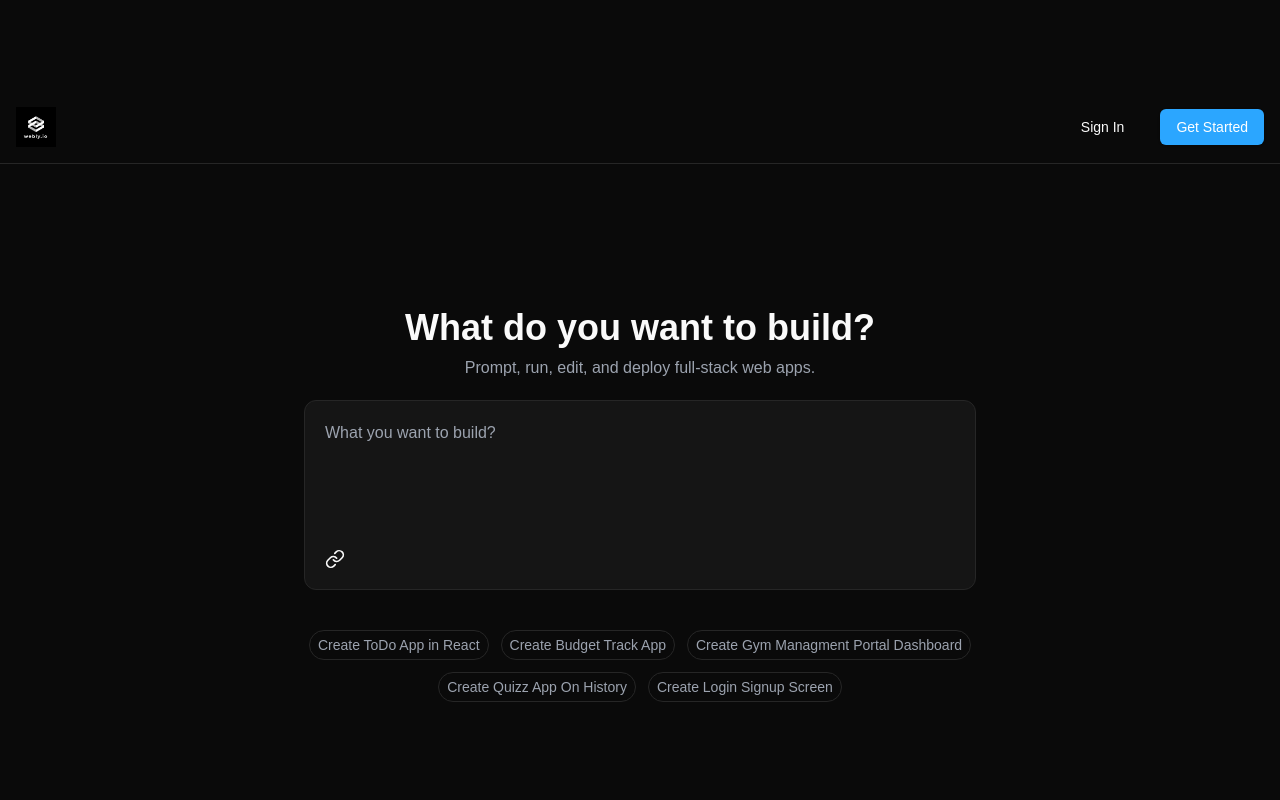
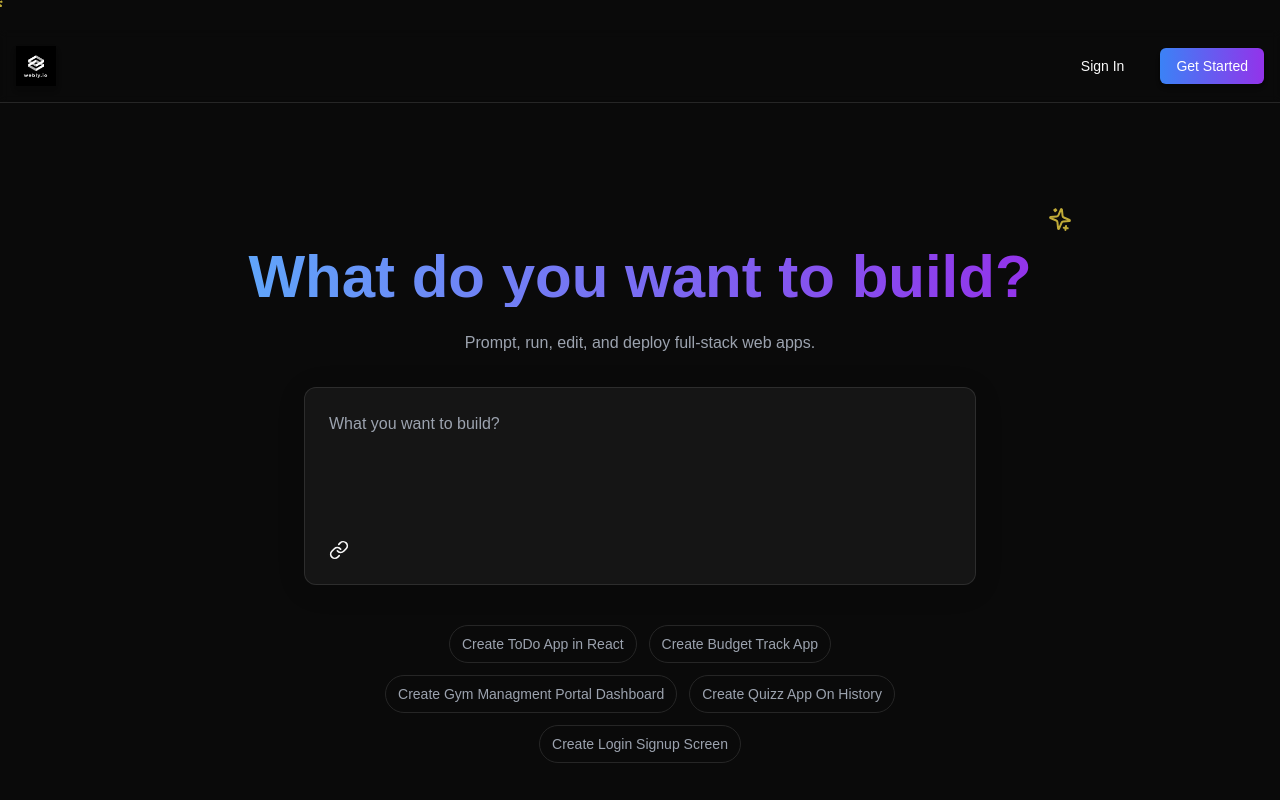
Before and after one commit to melo-maniac-29/webly.io, a Next.js app: page / in a window 1280 px wide. Built offline with nearby package versions, Linux system fonts and the light colour scheme; no server answers; sample sign-in values are in the browser's storage.

Commit message:
added little ui updations

```diff
--- a/components/custom/AppSideBar.jsx
+++ b/components/custom/AppSideBar.jsx
@@ -8,29 +8,55 @@ import {
 } from '@/components/ui/sidebar';
 import Image from 'next/image';
 import { Button } from '../ui/button';
-import { MessageCircleCodeIcon } from 'lucide-react';
+import { MessageCircleCodeIcon, Sparkles } from 'lucide-react';
 import WorkspaceHistory from './WorkspaceHistory';
 import SideBarFooter from './SideBarFooter';
+import { motion } from 'framer-motion';
+import Link from 'next/link';
 
 function AppSideBar() {
   return (
-
     <Sidebar>
       <SidebarHeader className="p-5">
-            <Image src={'/logo.png'} alt="logo" width={30} height={30} />
-            <Button className="mt-5"><MessageCircleCodeIcon /> Start New Chat</Button>
+        <div className="flex items-center gap-3">
+          <motion.div
+            whileHover={{ rotate: 10, scale: 1.1 }}
+            whileTap={{ scale: 0.9 }}
+          >
+            <Image src={'/logo.png'} alt="logo" width={30} height={30} className="drop-shadow-lg" />
+          </motion.div>
+          <motion.h2
+            className="font-bold text-xl bg-clip-text text-transparent bg-gradient-to-r from-blue-400 to-purple-600"
+            initial={{ opacity: 0 }}
+            animate={{ opacity: 1 }}
+            transition={{ delay: 0.2 }}
+          >
+            webly.io
+          </motion.h2>
+        </div>
+        <Link href="/">
+          <Button className="mt-5 w-full bg-gradient-to-r from-blue-500 to-purple-600 text-white shadow-md group">
+            <MessageCircleCodeIcon className="mr-2" />
+            Start New Chat
+            <motion.div
+              className="absolute -top-1 -right-1"
+              animate={{ rotate: 360 }}
+              transition={{ duration: 10, repeat: Infinity, ease: "linear" }}
+            >
+              <Sparkles size={14} className="text-yellow-300 opacity-75" />
+            </motion.div>
+          </Button>
+        </Link>
       </SidebarHeader>
-        <SidebarContent className="">
+      <SidebarContent className="scrollbar-thin scrollbar-thumb-gray-700 scrollbar-track-transparent">
         <SidebarGroup>
           <WorkspaceHistory />
         </SidebarGroup>
-          {/* <SidebarGroup /> */}
       </SidebarContent>
       <SidebarFooter>
-            <SideBarFooter></SideBarFooter>
+        <SideBarFooter />
       </SidebarFooter>
     </Sidebar>
-
   );
 }
 
--- a/components/custom/Header.jsx
+++ b/components/custom/Header.jsx
@@ -9,32 +9,39 @@ import { Download, Rocket } from 'lucide-react';
 import { useSidebar } from '../ui/sidebar';
 import { usePathname } from 'next/navigation';
 import { ActionContext } from '@/context/ActionContext';
+import { motion } from 'framer-motion';
 
 function Header() {
   const { userDetail, setUserDetail } = useContext(UserDetailContext);
   const { action, setAction } = useContext(ActionContext);
   const { toggleSidebar } = useSidebar();
   const pathname = usePathname();
-  const onActionBtn =(actn) => {
+
+  const onActionBtn = (actn) => {
     setAction({
       actionType: actn,
       timeStamp: Date.now()
     })
+  }
 
-  }
   return (
-    <div className="p-4 flex justify-between items-center border-b">
+    <motion.div
+      className="p-4 flex justify-between items-center border-b backdrop-blur-sm bg-background/80 sticky top-0 z-40"
+      initial={{ y: -100 }}
+      animate={{ y: 0 }}
+      transition={{ type: "spring", stiffness: 300, damping: 30 }}
+    >
       <Link href={'/'}>
-        <Image src={'/logo.png'} alt="logo" width={40} height={40} />
+        <motion.div whileHover={{ scale: 1.1 }} whileTap={{ scale: 0.9 }}>
+          <Image src={'/logo.png'} alt="logo" width={40} height={40} className="drop-shadow-md" />
+        </motion.div>
       </Link>
       {!userDetail?.name ? (
         <div className="flex gap-5">
           <Button variant="ghost">Sign In</Button>
           <Button
+            variant="gradient"
             className="text-white"
-            style={{
-              backgroundColor: Colors.BLUE,
-            }}
           >
             Get Started
           </Button>
@@ -42,34 +49,42 @@ function Header() {
       ) : (
         <div className="flex gap-5 items-center">
           {pathname.includes('/workspace/') && (
-            <>
-              <Button variant="ghost" onClick={() => onActionBtn('export')}>
+            <motion.div
+              className="flex gap-3"
+              initial={{ opacity: 0, x: 20 }}
+              animate={{ opacity: 1, x: 0 }}
+              transition={{ delay: 0.2 }}
+            >
+              <Button variant="outline" onClick={() => onActionBtn('export')}>
                 <Download /> Export
               </Button>
               <Button
                 onClick={() => onActionBtn('deploy')}
+                variant="gradient"
                 className="text-white"
-                style={{
-                  backgroundColor: Colors.BLUE,
-                }}
               >
                 <Rocket /> Deploy
               </Button>
-            </>
+            </motion.div>
           )}
           {userDetail && (
+            <motion.div
+              whileHover={{ scale: 1.1, rotate: 5 }}
+              whileTap={{ scale: 0.9 }}
+            >
               <Image
                 onClick={toggleSidebar}
                 src={userDetail?.picture}
                 alt="userImage"
                 width={40}
                 height={40}
-              className="rounded-full cursor-pointer object-cover"
+                className="rounded-full cursor-pointer object-cover border-2 border-blue-500 shadow-md"
               />
+            </motion.div>
           )}
         </div>
       )}
-    </div>
+    </motion.div>
   );
 }
 
--- a/components/custom/Hero.jsx
+++ b/components/custom/Hero.jsx
@@ -3,13 +3,14 @@ import { MessagesContext } from '@/context/MessagesContext';
 import { UserDetailContext } from '@/context/UserDetailContext';
 import Colors from '@/data/Colors';
 import Lookup from '@/data/Lookup';
-import { ArrowRight, Link } from 'lucide-react';
+import { ArrowRight, Link, Sparkles } from 'lucide-react';
 import React, { useContext, useState } from 'react';
 import SignInDialog from './SignInDialog';
 import { useMutation } from 'convex/react';
 import { api } from '@/convex/_generated/api';
 import { useRouter } from 'next/navigation';
 import { toast } from 'sonner';
+import { motion } from 'framer-motion';
 
 function Hero() {
   const [userInput, setUserInput] = useState();
@@ -42,15 +43,56 @@ function Hero() {
     router.push('/workspace/' + workspaceId);
   };
 
+  const container = {
+    hidden: { opacity: 0 },
+    show: {
+      opacity: 1,
+      transition: {
+        staggerChildren: 0.1
+      }
+    }
+  };
+
+  const item = {
+    hidden: { y: 20, opacity: 0 },
+    show: { y: 0, opacity: 1 }
+  };
+
   return (
-    <div className="flex flex-col items-center mt-36 xl:mt-42 gap-2">
-      <h2 className="font-bold text-4xl">{Lookup.HERO_HEADING}</h2>
-      <p className="text-gray-400 font-medium">{Lookup.HERO_DESC}</p>
-      <div
-        className="p-5 border rounded-xl max-w-2xl w-full mt-3"
+    <motion.div
+      className="flex flex-col items-center mt-36 xl:mt-42 gap-2"
+      variants={container}
+      initial="hidden"
+      animate="show"
+    >
+      <motion.div className="relative" variants={item}>
+        <motion.h2 className="font-bold text-5xl md:text-6xl text-center bg-clip-text text-transparent bg-gradient-to-r from-blue-400 to-purple-600">
+          {Lookup.HERO_HEADING}
+        </motion.h2>
+        <motion.div
+          className="absolute -top-10 -right-10 text-yellow-300 opacity-75"
+          animate={{ rotate: 360 }}
+          transition={{ duration: 20, repeat: Infinity, ease: "linear" }}
+        >
+          <Sparkles size={24} />
+        </motion.div>
+      </motion.div>
+
+      <motion.p
+        className="text-gray-400 font-medium text-center max-w-lg mx-auto mt-4"
+        variants={item}
+      >
+        {Lookup.HERO_DESC}
+      </motion.p>
+
+      <motion.div
+        className="p-6 border rounded-xl max-w-2xl w-full mt-6 backdrop-blur-sm"
         style={{
           backgroundColor: Colors.BACKGROUND,
+          boxShadow: '0 4px 30px rgba(0, 0, 0, 0.1)',
+          borderColor: 'rgba(255, 255, 255, 0.1)'
         }}
+        variants={item}
       >
         <div className="flex gap-2">
           <textarea
@@ -59,34 +101,44 @@ function Hero() {
             onChange={(event) => setUserInput(event.target.value)}
           />
           {userInput && (
-            <ArrowRight
-              onClick={() => onGenerate(userInput)}
-              className="bg-blue-500 p-2 w-10 h-10 rounded-md cursor-pointer"
-            />
+            <motion.div
+              whileHover={{ scale: 1.05 }}
+              whileTap={{ scale: 0.95 }}
+            >
+              <ArrowRight
+                onClick={() => onGenerate(userInput)}
+                className="bg-gradient-to-r from-blue-500 to-purple-600 p-2 w-10 h-10 rounded-md cursor-pointer shadow-md"
+              />
+            </motion.div>
           )}
         </div>
         <div>
           <Link className="h-5 w-5" />
         </div>
-      </div>
+      </motion.div>
 
-      <div className="flex mt-8 flex-wrap max-w-2xl items-center justify-center gap-3">
+      <motion.div
+        className="flex mt-8 flex-wrap max-w-2xl items-center justify-center gap-3"
+        variants={item}
+      >
         {Lookup.SUGGSTIONS.map((suggestion, index) => (
-          <h2
-            className="p-1 px-2 border rounded-full text-sm text-gray-400 hover:text-white cursor-pointer"
+          <motion.h2
+            whileHover={{ scale: 1.05, y: -2 }}
+            whileTap={{ scale: 0.95 }}
+            className="p-2 px-3 border rounded-full text-sm text-gray-400 hover:text-white hover:border-blue-500 cursor-pointer transition-colors"
             key={index}
             onClick={() => onGenerate(suggestion)}
           >
             {suggestion}
-          </h2>
+          </motion.h2>
         ))}
-      </div>
+      </motion.div>
 
       <SignInDialog
         openDialog={openDialog}
         closeDialog={(v) => setOpenDialog(v)}
       />
-    </div>
+    </motion.div>
   );
 }
 
--- a/components/ui/button.jsx
+++ b/components/ui/button.jsx
@@ -1,6 +1,7 @@
 import * as React from "react"
 import { Slot } from "@radix-ui/react-slot"
 import { cva } from "class-variance-authority";
+import { motion } from "framer-motion"
 
 import { cn } from "@/lib/utils"
 
@@ -19,6 +20,7 @@ const buttonVariants = cva(
           "bg-secondary text-secondary-foreground shadow-sm hover:bg-secondary/80",
         ghost: "hover:bg-accent hover:text-accent-foreground",
         link: "text-primary underline-offset-4 hover:underline",
+        gradient: "bg-gradient-to-r from-blue-500 to-purple-600 text-white shadow-md hover:shadow-lg",
       },
       size: {
         default: "h-9 px-4 py-2",
@@ -35,12 +37,16 @@ const buttonVariants = cva(
 )
 
 const Button = React.forwardRef(({ className, variant, size, asChild = false, ...props }, ref) => {
-  const Comp = asChild ? Slot : "button"
+  const Comp = asChild ? Slot : motion.button
+
   return (
-    (<Comp
+    <Comp
       className={cn(buttonVariants({ variant, size, className }))}
       ref={ref}
-      {...props} />)
+      whileTap={{ scale: 0.98 }}
+      whileHover={variant !== "link" ? { y: -2 } : {}}
+      transition={{ type: "spring", stiffness: 400, damping: 10 }}
+      {...props} />
   );
 })
 Button.displayName = "Button"
--- a/package.json
+++ b/package.json
@@ -24,6 +24,7 @@
     "clsx": "^2.1.1",
     "convex": "^1.19.5",
     "dedent": "^1.5.3",
+    "framer-motion": "^12.6.3",
     "fs": "^0.0.1-security",
     "lucide-react": "^0.475.0",
     "next": "15.1.7",
```
Also changed, not shown: components/ui/dialog.jsx (+27 -4 lines), components/ui/sheet.jsx (+57 -12 lines), components/ui/tooltip.jsx (+15 -5 lines), 1 other file (tests, documents, lock files or other folders). Lines whose indentation alone changed are shown as unchanged.
